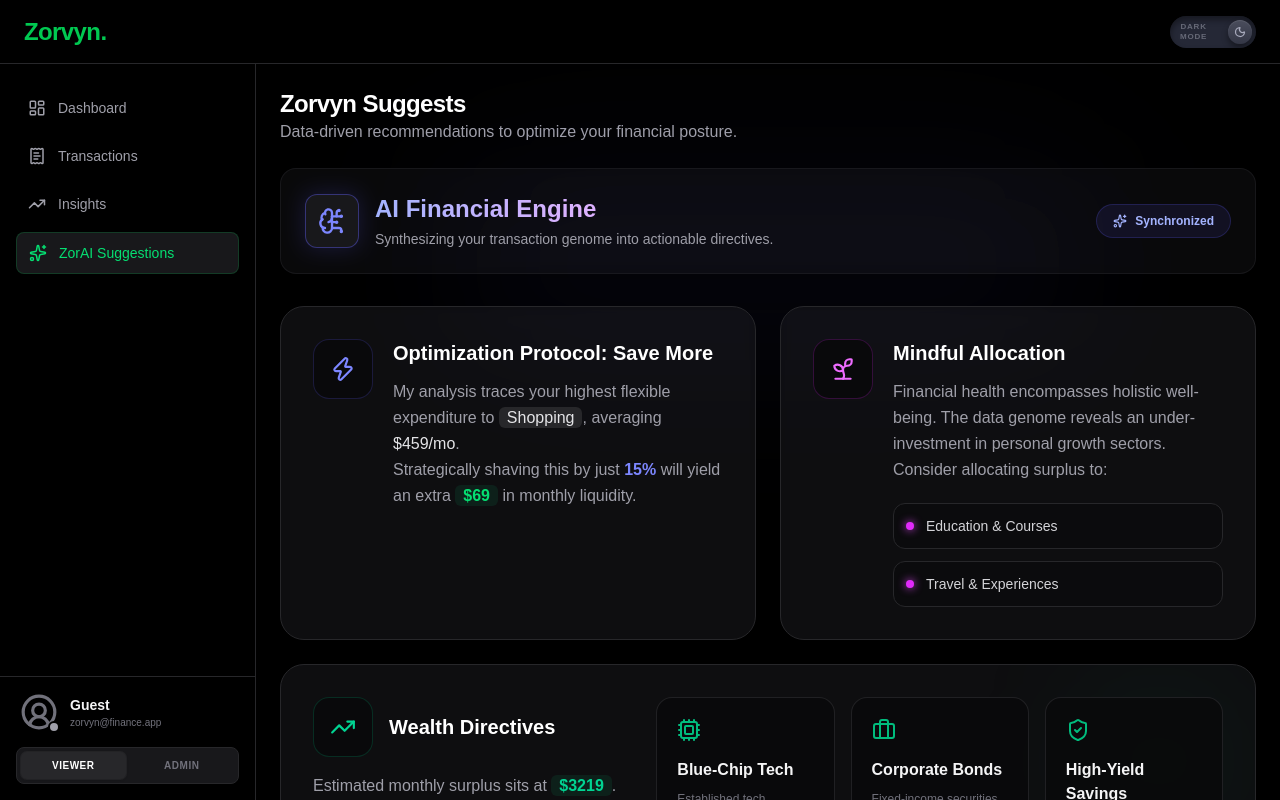
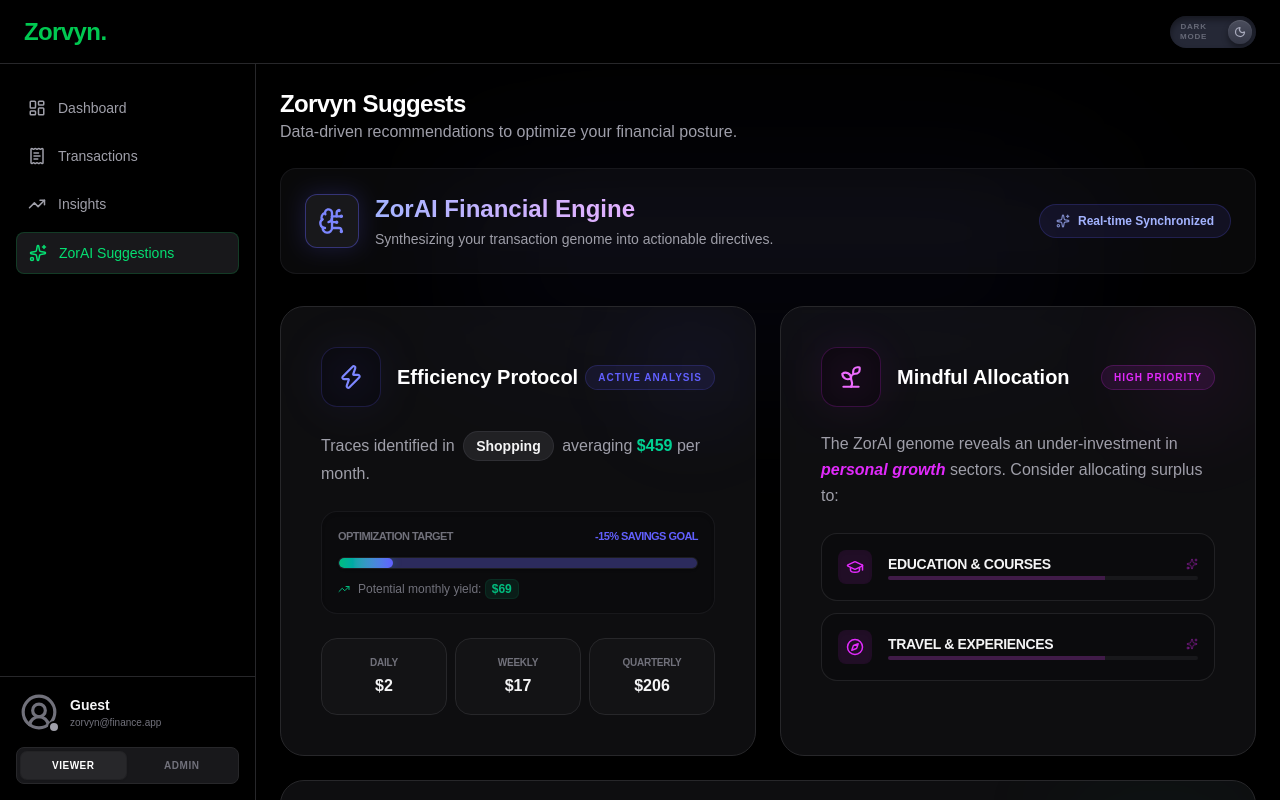
Before and after one commit to utkarsh-12zero9/Zorvyn-Dashboard, a Next.js app: page /suggestions in a window 1280 px wide. Built offline with nearby package versions, Linux system fonts and the light colour scheme.

Commit message:
feat: improved SuggestionsPanel component for AI-driven financial insights and optimization recommendations

```diff
--- a/components/suggestions/SuggestionsPanel.tsx
+++ b/components/suggestions/SuggestionsPanel.tsx
@@ -4,8 +4,17 @@ import { useAppSelector } from '@/store/hooks';
 import { useMemo } from 'react';
 import {
   Zap, Sprout, BrainCircuit, LineChart, Home, ShieldCheck,
-  Bot, PieChart, Cpu, Coins, TrendingUp, Sparkles, Building, Briefcase
+  Bot, PieChart, Cpu, Coins, TrendingUp, Sparkles, Building, Briefcase,
+  HeartPulse, GraduationCap, Compass, Flower2, Globe
 } from 'lucide-react';
+
+const mindfulIconMap: Record<string, any> = {
+  'Health & Wellness': HeartPulse,
+  'Education & Courses': GraduationCap,
+  'Travel & Experiences': Compass,
+  'Charity': Flower2,
+  'Mindfulness': Sprout
+};
 
 export function SuggestionsPanel() {
   const transactions = useAppSelector((state) => state.finance.transactions);
@@ -37,8 +46,11 @@ export function SuggestionsPanel() {
 
     const avgMonthlyDiscretionary = topDiscretionary.amount / numMonths;
     const saveMoreTarget = avgMonthlyDiscretionary * 0.15;
+    const dailySave = saveMoreTarget / 30;
+    const weeklySave = saveMoreTarget / 4;
+    const quarterlySave = saveMoreTarget * 3;
 
-    // --- 2. INVEST SOMEWHERE (Data-Driven Dynamic Pool) ---
+    // --- 2. INVEST SOMEWHERE ---
     const investmentPool = [
       { name: "S&P 500 Index", reason: "Broad market compounding.", icon: LineChart, min: 500, triggerCat: 'any' },
       { name: "High-Yield Savings", reason: "Risk-free liquid returns.", icon: ShieldCheck, min: 0, triggerCat: 'any' },
@@ -82,6 +94,9 @@ export function SuggestionsPanel() {
       topDiscretionaryCategory: topDiscretionary.category,
       avgMonthlyDiscretionary,
       saveMoreTarget,
+      dailySave,
+      weeklySave,
+      quarterlySave,
       investmentSuggestions,
       spendMoreSuggestions: finalSpendMore
     };
@@ -95,67 +110,126 @@ export function SuggestionsPanel() {
       <div className="absolute top-0 left-1/2 -translate-x-1/2 w-full max-w-2xl h-48 bg-indigo-500/5 blur-[80px] rounded-full pointer-events-none" />
 
       {/* Header */}
-      <div className="flex flex-col sm:flex-row items-start sm:items-center justify-between gap-4 relative z-10 bg-white/40 dark:bg-zinc-900/40 backdrop-blur border border-zinc-200/50 dark:border-zinc-800/50 p-6 rounded-2xl shadow-lg dark:shadow-xl transition-all duration-300">
+      <div className="flex flex-col sm:flex-row items-start sm:items-center justify-between gap-4 relative z-10 bg-white/40 dark:bg-zinc-900/40 backdrop-blur-xl border border-zinc-200/50 dark:border-zinc-800/50 p-6 rounded-2xl shadow-lg dark:shadow-xl transition-all duration-300">
         <div className="flex items-center gap-4">
-          <div className="relative">
-            <div className="absolute inset-0 bg-indigo-500 blur-md opacity-20" />
-            <div className="relative p-3 bg-zinc-50 dark:bg-zinc-900 border border-indigo-500/20 dark:border-indigo-500/40 rounded-xl transition-all duration-300 transform-gpu">
+          <div className="relative group">
+            <div className="absolute inset-0 bg-indigo-500 blur-md opacity-20 group-hover:opacity-40 transition-opacity" />
+            <div className="relative p-3 bg-white dark:bg-zinc-900 border border-indigo-500/20 dark:border-indigo-500/40 rounded-xl transition-all duration-300 transform-gpu">
               <BrainCircuit className="text-indigo-500 dark:text-indigo-400" size={28} />
             </div>
           </div>
           <div>
             <h2 className="text-2xl font-bold bg-gradient-to-r from-indigo-500 via-purple-500 to-fuchsia-500 dark:from-indigo-300 dark:via-purple-300 dark:to-fuchsia-300 bg-clip-text text-transparent transition-colors">
-              AI Financial Engine
+              ZorAI Financial Engine
             </h2>
             <p className="text-sm text-zinc-500 dark:text-zinc-400 mt-1 transition-colors">Synthesizing your transaction genome into actionable directives.</p>
           </div>
         </div>
-        <div className="flex items-center gap-2 px-4 py-2 bg-indigo-500/10 text-indigo-600 dark:text-indigo-300 rounded-full text-xs font-semibold border border-indigo-500/20 transition-colors">
-          <Sparkles size={14} /> Synchronized
+        <div className="flex items-center gap-2 px-4 py-2 bg-indigo-500/10 text-indigo-600 dark:text-indigo-300 rounded-full text-xs font-bold border border-indigo-500/20 transition-all hover:bg-indigo-500/20">
+          <Sparkles size={14} className="animate-pulse" /> Real-time Synchronized
         </div>
       </div>
 
       <div className="grid grid-cols-1 lg:grid-cols-2 gap-6 relative z-10">
 
         {/* Suggestion 1: Save More */}
-        <div className="relative overflow-hidden bg-white/60 dark:bg-zinc-900/60 backdrop-blur border border-zinc-200 dark:border-zinc-800 rounded-3xl p-8 group hover:-translate-y-1 hover:border-indigo-500/30 hover:shadow-lg dark:hover:shadow-indigo-500/5 transition-all duration-300 transform-gpu cursor-default">
-          <div className="flex items-start gap-5">
-            <div className="p-4 bg-zinc-50 dark:bg-zinc-950 border border-indigo-500/20 rounded-2xl group-hover:border-indigo-500/50 transition-colors">
-              <Zap className="text-indigo-500 dark:text-indigo-400" size={26} />
+        <div className="relative overflow-hidden bg-white/60 dark:bg-zinc-900/60 backdrop-blur-xl border border-zinc-200 dark:border-zinc-800 rounded-3xl p-6 sm:p-10 group hover:-translate-y-1 hover:border-indigo-500/30 hover:shadow-2xl dark:hover:shadow-indigo-500/5 transition-all duration-300 transform-gpu cursor-default flex flex-col min-h-[440px]">
+          <div className="absolute top-0 right-0 w-32 h-32 bg-indigo-500/5 blur-[40px] rounded-full" />
+          <div className="flex flex-col gap-6 flex-1">
+            <div className="flex items-center justify-between">
+              <div className="flex items-center gap-4">
+                <div className="relative p-4 bg-zinc-50 dark:bg-zinc-950 border border-indigo-500/20 rounded-2xl group-hover:border-indigo-500/50 transition-all duration-300 transform group-hover:scale-105">
+                  <div className="absolute inset-0 bg-indigo-500/10 blur-xl rounded-full" />
+                  <Zap className="text-indigo-500 dark:text-indigo-400 relative z-10" size={26} />
+                </div>
+                <h3 className="text-xl font-bold text-zinc-900 dark:text-white transition-colors">Efficiency Protocol</h3>
+              </div>
+              <div className="px-3 py-1 bg-indigo-500/10 text-indigo-500 text-[10px] font-bold uppercase tracking-widest rounded-full border border-indigo-500/20">Active Analysis</div>
             </div>
-            <div>
-              <h3 className="text-xl font-bold text-zinc-900 dark:text-white mb-3 transition-colors">Optimization Protocol: Save More</h3>
+
+            <div className="space-y-6">
               {insights.topDiscretionaryCategory !== 'None' && insights.avgMonthlyDiscretionary > 0 ? (
-                <p className="text-zinc-600 dark:text-zinc-400 leading-relaxed transition-colors">
-                  My analysis traces your highest flexible expenditure to <span className="text-zinc-900 dark:text-zinc-200 font-medium px-2 py-0.5 bg-zinc-100 dark:bg-zinc-800 rounded-md transition-colors">{insights.topDiscretionaryCategory}</span>, averaging <span className="text-zinc-900 dark:text-zinc-200 font-medium transition-colors">${insights.avgMonthlyDiscretionary.toFixed(0)}/mo</span>.
-                  <br className="my-3" />
-                  Strategically shaving this by just <span className="text-indigo-600 dark:text-indigo-400 font-semibold transition-colors">15%</span> will yield an extra <span className="text-emerald-600 dark:text-green-400 font-bold bg-emerald-500/10 px-2 py-0.5 rounded-md transition-colors">${insights.saveMoreTarget.toFixed(0)}</span> in monthly liquidity.
-                </p>
+                <div className="space-y-6">
+                  <p className="text-zinc-600 dark:text-zinc-400 font-medium leading-relaxed text-base transition-colors">
+                    Traces identified in <span className="inline-flex items-center text-zinc-900 dark:text-zinc-100 font-bold px-3 py-1 bg-zinc-200/50 dark:bg-zinc-800/80 rounded-full text-xs sm:text-sm border border-zinc-300/50 dark:border-zinc-700/50 mx-1">{insights.topDiscretionaryCategory}</span> averaging <span className="text-zinc-900 dark:text-emerald-400 font-bold">${insights.avgMonthlyDiscretionary.toFixed(0)}</span> per month.
+                  </p>
+
+                  {/* Savings Progress Meter */}
+                  <div className="space-y-3 bg-zinc-100/50 dark:bg-zinc-950/40 p-4 rounded-2xl border border-zinc-200/50 dark:border-zinc-800/50 shadow-inner">
+                    <div className="flex justify-between text-[11px] font-bold text-zinc-500 uppercase tracking-tighter">
+                      <span>Optimization Target</span>
+                      <span className="text-indigo-500">-15% Savings Goal</span>
+                    </div>
+                    <div className="h-3 w-full bg-zinc-200 dark:bg-zinc-900/80 rounded-full overflow-hidden relative border border-zinc-300/30 dark:border-zinc-800/50 shadow-sm">
+                      <div className="absolute top-0 left-0 h-full bg-indigo-500/30 w-full" />
+                      <div className="absolute top-0 left-0 h-full bg-gradient-to-r from-emerald-500 to-indigo-500 w-[15%] rounded-full shadow-[0_0_10px_rgba(16,185,129,0.3)] transition-all duration-1000 ease-out" />
+                    </div>
+                    <div className="flex items-center gap-2 text-xs text-zinc-500">
+                      <TrendingUp size={12} className="text-emerald-500" />
+                      <span>Potential monthly yield: <span className="text-emerald-500 font-bold px-1.5 py-0.5 bg-emerald-500/10 rounded-md border border-emerald-500/10">${insights.saveMoreTarget.toFixed(0)}</span></span>
+                    </div>
+                  </div>
+
+                  {/* Chronological Breakdown */}
+                  <div className="grid grid-cols-3 gap-2">
+                    {[
+                      { label: 'Daily', val: insights.dailySave },
+                      { label: 'Weekly', val: insights.weeklySave },
+                      { label: 'Quarterly', val: insights.quarterlySave },
+                    ].map((item, i) => (
+                      <div key={i} className="flex flex-col items-center justify-center p-3 sm:p-4 bg-white/40 dark:bg-zinc-900/50 border border-zinc-200 dark:border-zinc-800 rounded-2xl hover:bg-zinc-100 dark:hover:bg-zinc-900 transition-all duration-300 group/pill">
+                        <span className="text-[10px] font-bold text-zinc-500 uppercase tracking-tight mb-1 group-hover/pill:text-indigo-500 transition-colors">{item.label}</span>
+                        <span className="text-sm sm:text-base font-bold text-zinc-900 dark:text-zinc-100">${item.val.toFixed(0)}</span>
+                      </div>
+                    ))}
+                  </div>
+                </div>
               ) : (
-                <p className="text-zinc-600 dark:text-zinc-400 leading-relaxed transition-colors">Your discretionary spending is highly optimized. Maintain this frugal baseline for maximum capital accumulation.</p>
+                <p className="text-zinc-600 dark:text-zinc-400 leading-relaxed transition-colors italic">Your discretionary spending is highly optimized. Maintain this frugal baseline for maximum capital accumulation.</p>
               )}
             </div>
           </div>
         </div>
 
-        {/* Suggestion 2: Spend More / Well-being */}
-        <div className="relative overflow-hidden bg-white/60 dark:bg-zinc-900/60 backdrop-blur border border-zinc-200 dark:border-zinc-800 rounded-3xl p-8 group hover:-translate-y-1 hover:border-fuchsia-500/30 hover:shadow-lg dark:hover:shadow-fuchsia-500/5 transition-all duration-300 transform-gpu cursor-default">
-          <div className="flex items-start gap-5">
-            <div className="p-4 bg-zinc-50 dark:bg-zinc-950 border border-fuchsia-500/20 rounded-2xl group-hover:border-fuchsia-500/50 transition-colors">
-              <Sprout className="text-fuchsia-500 dark:text-fuchsia-400" size={26} />
+        {/* Suggestion 2: Mindful Allocation */}
+        <div className="relative overflow-hidden bg-white/60 dark:bg-zinc-900/60 backdrop-blur-xl border border-zinc-200 dark:border-zinc-800 rounded-3xl p-6 sm:p-10 group hover:-translate-y-1 hover:border-fuchsia-500/30 hover:shadow-2xl dark:hover:shadow-fuchsia-500/5 transition-all duration-300 transform-gpu cursor-default flex flex-col min-h-[440px]">
+          <div className="absolute top-0 right-0 w-32 h-32 bg-fuchsia-500/5 blur-[40px] rounded-full" />
+          <div className="flex flex-col gap-6 flex-1">
+            <div className="flex items-center justify-between">
+              <div className="flex items-center gap-4">
+                <div className="relative p-4 bg-zinc-50 dark:bg-zinc-950 border border-fuchsia-500/20 rounded-2xl group-hover:border-fuchsia-500/50 transition-all duration-300 transform group-hover:scale-105">
+                  <div className="absolute inset-0 bg-fuchsia-500/10 blur-xl rounded-full" />
+                  <Sprout className="text-fuchsia-500 dark:text-fuchsia-400 relative z-10" size={26} />
+                </div>
+                <h3 className="text-xl font-bold text-zinc-900 dark:text-white transition-colors">Mindful Allocation</h3>
+              </div>
+              <div className="px-3 py-1 bg-fuchsia-500/10 text-fuchsia-500 text-[10px] font-bold uppercase tracking-widest rounded-full border border-fuchsia-500/20">High Priority</div>
             </div>
-            <div className="flex-1">
-              <h3 className="text-xl font-bold text-zinc-900 dark:text-white mb-3 transition-colors">Mindful Allocation</h3>
-              <p className="text-zinc-600 dark:text-zinc-400 leading-relaxed mb-5 transition-colors">
-                Financial health encompasses holistic well-being. The data genome reveals an under-investment in personal growth sectors. Consider allocating surplus to:
+
+            <div className="space-y-6">
+              <p className="text-zinc-600 dark:text-zinc-400 leading-relaxed text-base transition-colors">
+                The ZorAI genome reveals an under-investment in <span className="text-fuchsia-500 font-semibold italic">personal growth</span> sectors. Consider allocating surplus to:
               </p>
               <div className="grid grid-cols-1 gap-3">
-                {insights.spendMoreSuggestions.map((suggestion, idx) => (
-                  <div key={idx} className="flex items-center gap-3 p-3 bg-zinc-50 dark:bg-zinc-950/50 border border-zinc-200 dark:border-zinc-800 rounded-xl transition-all duration-300 transform hover:-translate-y-1 hover:shadow-md hover:shadow-fuchsia-500/10 dark:hover:shadow-fuchsia-500/10 hover:border-fuchsia-500/30 cursor-default">
-                    <div className="w-2 h-2 rounded-full bg-fuchsia-500 shadow-[0_0_8px_rgb(217,70,239)] shrink-0 group-hover:scale-125 transition-transform" />
-                    <span className="text-sm font-medium text-zinc-700 dark:text-zinc-300 transition-colors">{suggestion}</span>
-                  </div>
-                ))}
+                {insights.spendMoreSuggestions.map((suggestion, idx) => {
+                  const Icon = mindfulIconMap[suggestion] || Globe;
+                  return (
+                    <div key={idx} className="flex items-center gap-4 p-4 bg-white/40 dark:bg-zinc-950/40 border border-zinc-200 dark:border-zinc-800/80 rounded-2xl transition-all duration-300 transform hover:-translate-x-1 hover:border-fuchsia-500/40 hover:shadow-lg hover:shadow-fuchsia-500/5 cursor-pointer group/row">
+                      <div className="p-2 bg-fuchsia-500/10 rounded-lg text-fuchsia-500 transition-all group-hover/row:scale-110 group-hover/row:bg-fuchsia-500/20 shadow-inner">
+                        <Icon size={18} />
+                      </div>
+                      <div className="flex-1">
+                        <div className="flex justify-between items-center mb-0.5">
+                          <span className="text-sm font-bold text-zinc-800 dark:text-zinc-100 transition-colors uppercase tracking-tight">{suggestion}</span>
+                          <Sparkles size={12} className="text-fuchsia-500/40 group-hover/row:text-fuchsia-500 transition-colors" />
+                        </div>
+                        <div className="h-1 w-full bg-zinc-200 dark:bg-zinc-900 rounded-full overflow-hidden">
+                          <div className="h-full bg-fuchsia-500 w-[70%] group-hover/row:w-[100%] transition-all duration-1000 ease-in-out opacity-20 group-hover:opacity-100" />
+                        </div>
+                      </div>
+                    </div>
+                  );
+                })}
               </div>
             </div>
           </div>
```
